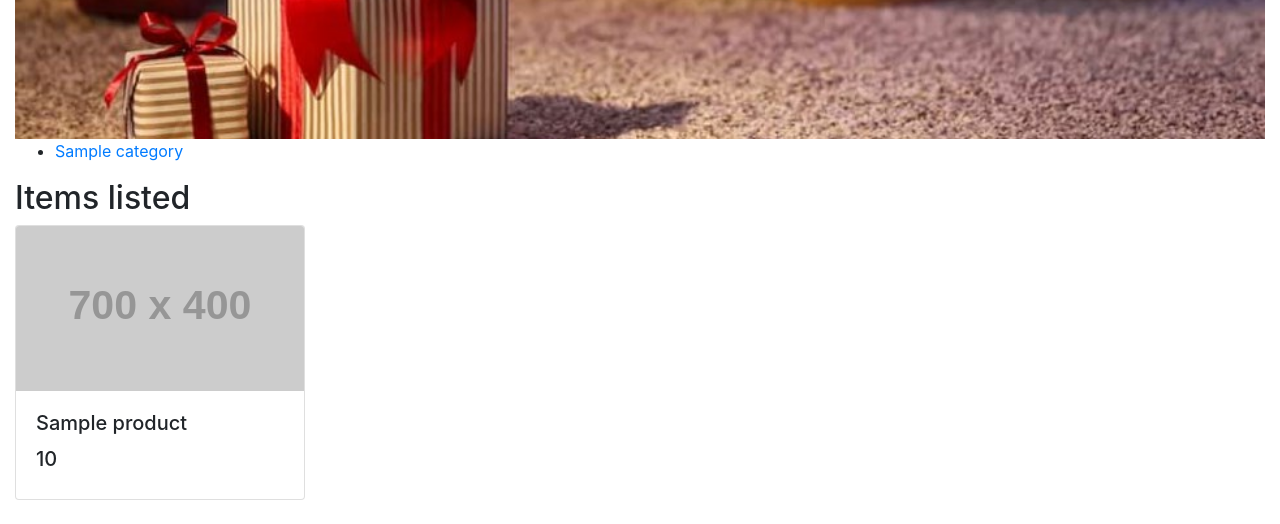
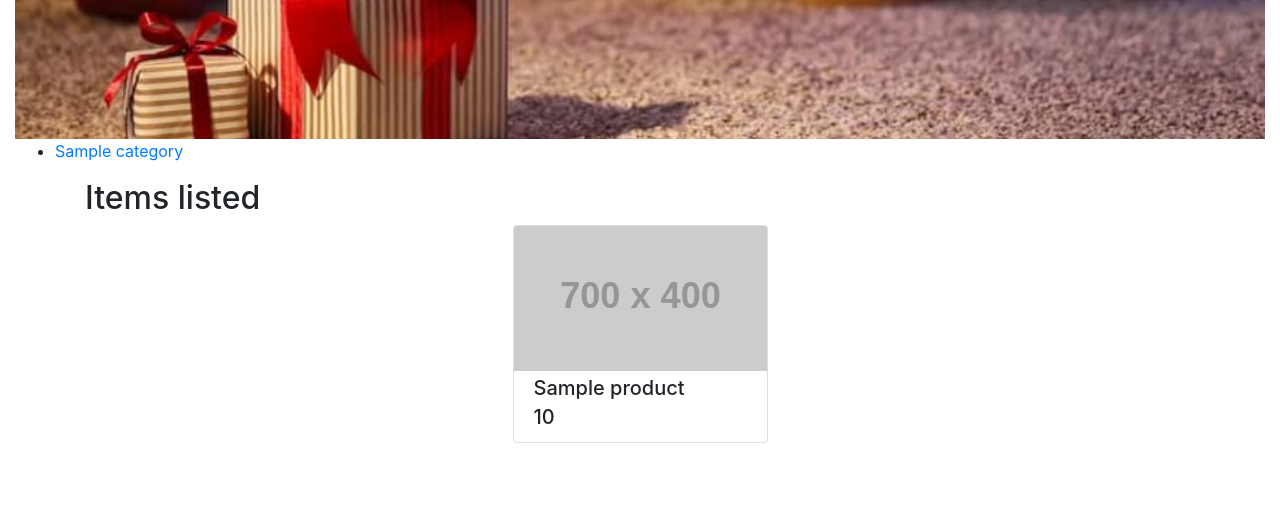
Before and after one commit to Code-Institute-Submissions/SegzAyo-SegzAyo-Online_MarketPlace2_AprResub, a Flask app: template templates/products.html in a window 1280 px wide. Shown: the part 461-985 px from the top of the page. After the commit the page ends 904 px from the top, so only its background shows below. Run offline with Flask 2, Linux system fonts and the light colour scheme; the template is opened without the code that fills it: most values are stand-ins (such as "Sample title", 1, 10 or a date in 2020); grey boxes labelled with a size stand in for pictures from a placeholder-image service; parts of the project's set-up code (start-up, migrations or seed data) failed here and were passed over; some libraries are stand-ins or nearby versions; some web fonts are replaced.

Commit message:
listed item styling WIP

```diff
--- a/static/css/style.css
+++ b/static/css/style.css
@@ -1,3 +1,4 @@
+
 /*.text-shadow{
     text-shadow: 2px 2px 2px rgba(0, 0, 0, 0.5);
 }
--- a/templates/products.html
+++ b/templates/products.html
@@ -14,28 +14,28 @@
     <li><a href="{{url_for('get_categories', category_id=category.id)}}"> {{category.name}} </a></li>
 {% endfor %}
 </ul>
-<div id="home">
+<section class="container">
     <h2>Items listed</h2>
+    <div id="home" class="row justify-content-center">
         {% for product in products %}
         <a href="#">
-		<div class="row">
                 <div class="col-lg-3 col-sm-6 mb-4">
-                <div class="card h-100">
+                    <div class="card h-60">
                         <a href="#"><img class="card-img-top" src="http://placehold.it/700x400" alt=""></a>
-                    <div class="card-body">
-                        <h5 class="card-title">
+                        <div class="card-body" style="padding-top: 5px; padding-bottom: 5px;">
+                            <h5 class="card-title" style="margin-bottom: 5px;">
                                 {{product.product_name}}
                             </h5>
                             <h5>
-                        {{product.product_price}}</h5>
-                    </div>
+                                {{product.product_price}}
+                            </h5>
                         </div>
                     </div>
                 </div>
         </a>
         {% endfor %}
-
     </div>
+</section>
 <div id="results" style="display: none">
 	<h2>Searched result</h2>
 	<div>
```
Lines whose indentation alone changed are shown as unchanged.
